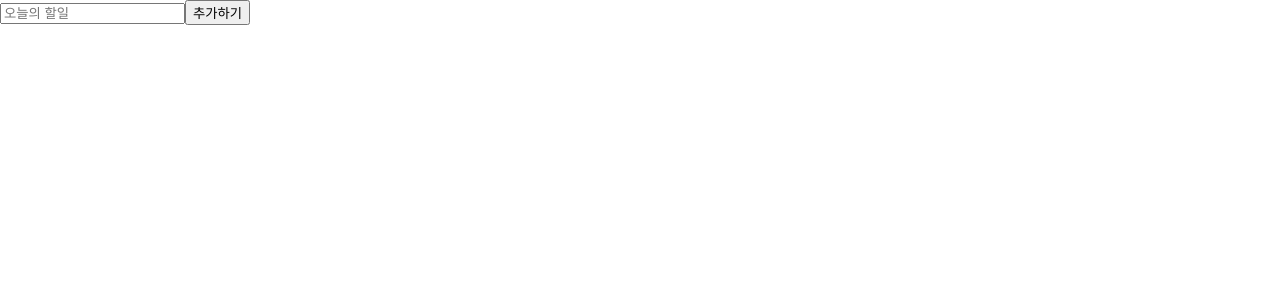
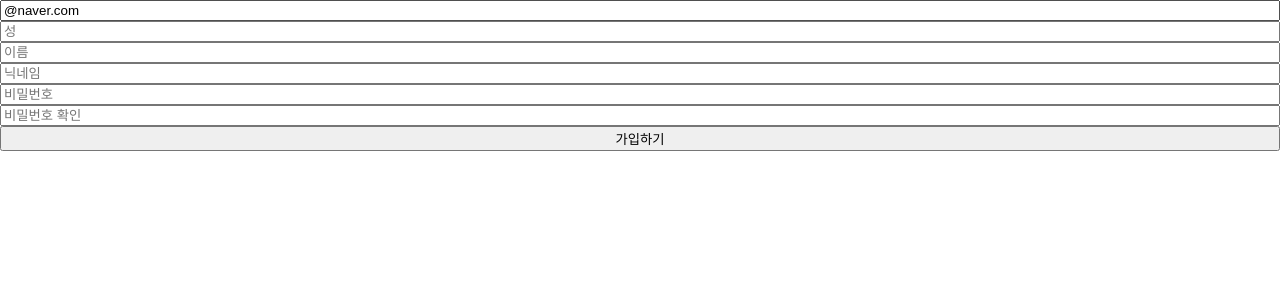
Before and after one commit to rsuubinn/react-todo-app, a React (Create React App) app: page / in a window 1280 px wide. Shown: the top 300 px of the page. Built offline with nearby package versions, Linux system fonts and the light colour scheme.

Commit message:
#5.8 Form Errors

```diff
--- a/src/ToDoList.tsx
+++ b/src/ToDoList.tsx
@@ -1,14 +1,79 @@
-import React, { useState } from "react";
+import React from "react";
 import { useForm } from "react-hook-form";
 
+interface IForm {
+  email: string;
+  firstName: string;
+  lastName: string;
+  userName: string;
+  password: string;
+  confirmPassword: string;
+}
+
 function ToDoList() {
-  const { register, watch } = useForm();
-  console.log(register("toDo"));
+  const {
+    register,
+    handleSubmit,
+    formState: { errors },
+  } = useForm<IForm>({
+    defaultValues: {
+      email: "@naver.com",
+    },
+  });
+  const onValid = (data: any) => {
+    console.log(data);
+  };
   return (
     <div>
-      <form>
-        <input {...register} placeholder="오늘의 할일"></input>
-        <button>추가하기</button>
+      <form
+        onSubmit={handleSubmit(onValid)}
+        style={{ display: "flex", flexDirection: "column" }}
+      >
+        <input
+          {...register("email", {
+            required: "이메일은 필수 입력 입니다.",
+            pattern: {
+              value: /^[A-Za-z0-9._%+-]+@naver.com$/,
+              message: "네이버 이메일만 입력 가능합니다.",
+            },
+          })}
+          placeholder="이메일"
+        />
+        <span>{errors.email?.message}</span>
+        <input
+          {...register("lastName", {
+            required: "성을 입력해주세요.",
+          })}
+          placeholder="성"
+        />
+        <span>{errors.lastName?.message}</span>
+        <input
+          {...register("firstName", {
+            required: "이름을 입력해주세요.",
+          })}
+          placeholder="이름"
+        />
+        <span>{errors.firstName?.message}</span>
+        <input
+          {...register("userName", {
+            required: "닉네임을 입력해주세요.",
+          })}
+          placeholder="닉네임"
+        />
+        <span>{errors.userName?.message}</span>
+        <input
+          {...register("password", { required: "비밀번호를 입력해주세요." })}
+          placeholder="비밀번호"
+        />
+        <span>{errors.password?.message}</span>
+        <input
+          {...register("confirmPassword", {
+            required: "비밀번호를 입력해주세요.",
+          })}
+          placeholder="비밀번호 확인"
+        />
+        <span>{errors.confirmPassword?.message}</span>
+        <button>가입하기</button>
       </form>
     </div>
   );
```
